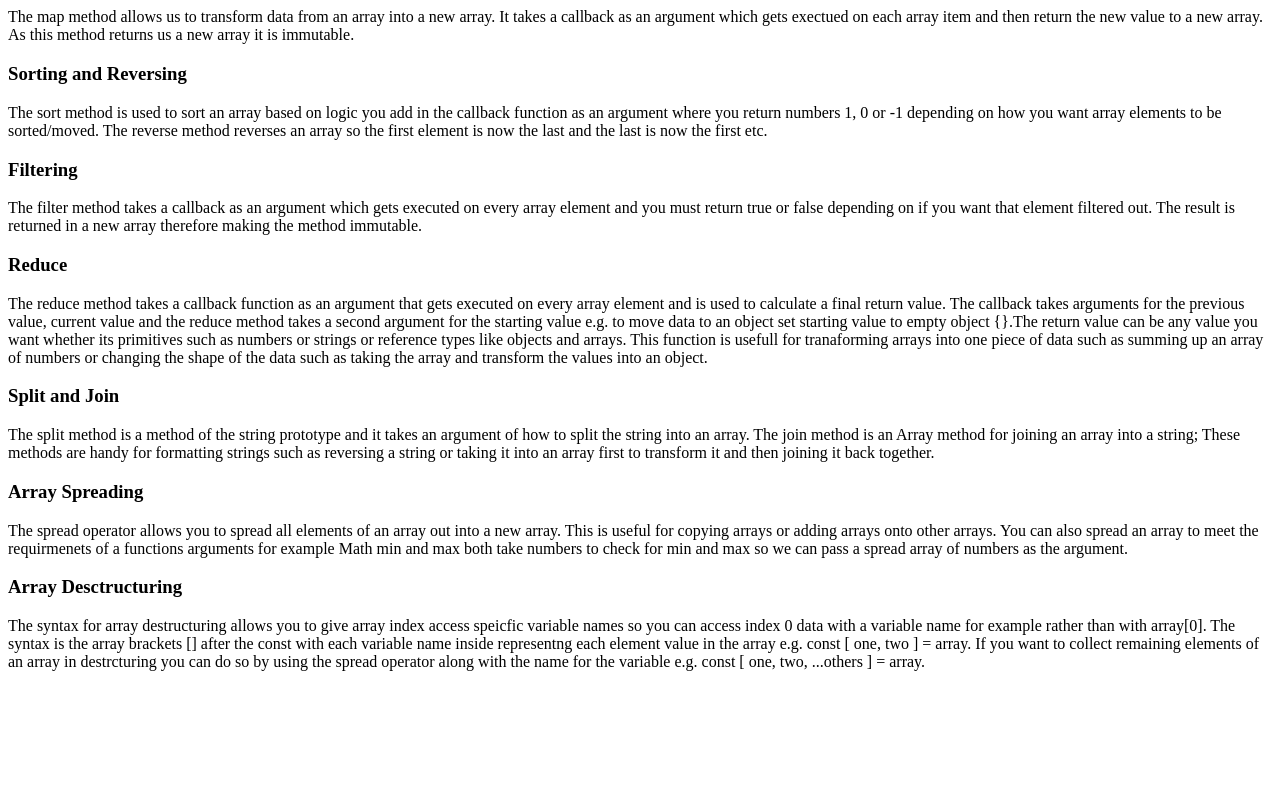
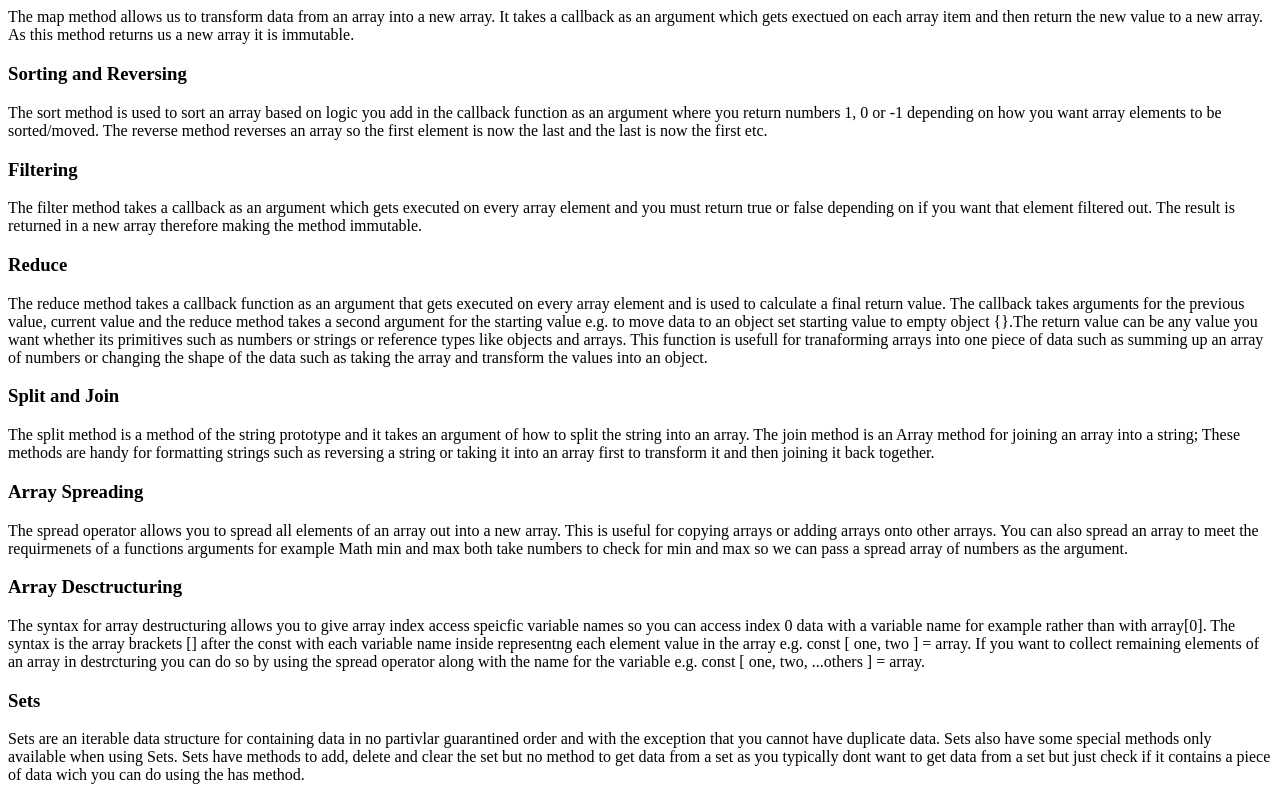
Before and after one commit to Adam-Harte/arrays-and-iterables, a plain HTML site: page index.html in a window 1280 px wide. Shown: the part 871-1671 px from the top of the page. Before the commit the page ends 1558 px from the top, so only its background shows below. Drawn offline with Linux system fonts and the light colour scheme.

Commit message:
sets added

```diff
--- a/app.js
+++ b/app.js
@@ -120,3 +120,16 @@ console.log(third);
 
 const [nameOne, nameTwo, ...otherNames] = names;
 console.log(otherNames);
+
+//sets
+const ids = new Set([1, 2, 3]);
+console.log(ids.has(2));
+ids.add(4);
+ids.delete(2);
+
+for (const entry of ids.entries()) {
+  console.log(entry);
+  console.log(entry[0]);
+}
+
+ids.clear();
--- a/index.html
+++ b/index.html
@@ -137,5 +137,14 @@
       so by using the spread operator along with the name for the variable e.g.
       const [ one, two, ...others ] = array.
     </p>
+    <h3>Sets</h3>
+    <p>
+      Sets are an iterable data structure for containing data in no partivlar
+      guarantined order and with the exception that you cannot have duplicate
+      data. Sets also have some special methods only available when using Sets.
+      Sets have methods to add, delete and clear the set but no method to get
+      data from a set as you typically dont want to get data from a set but just
+      check if it contains a piece of data wich you can do using the has method.
+    </p>
   </body>
 </html>
```
